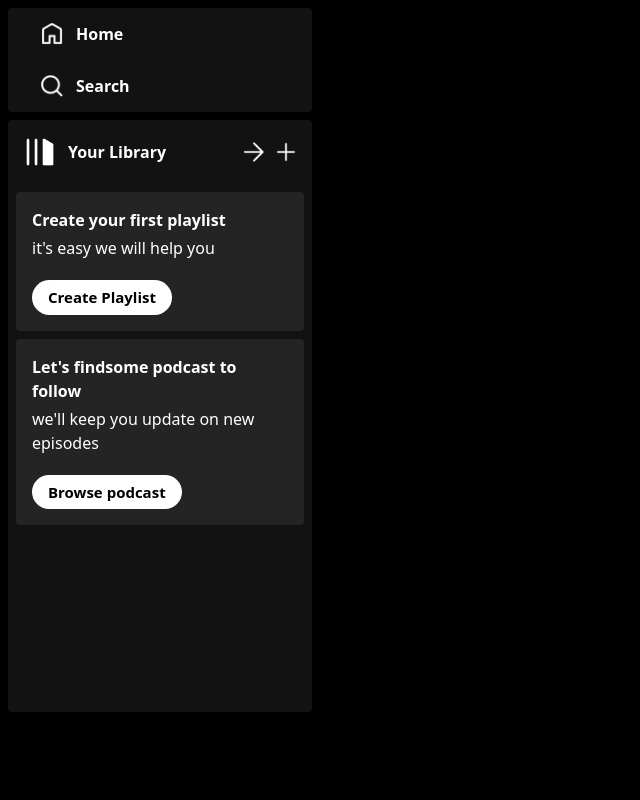
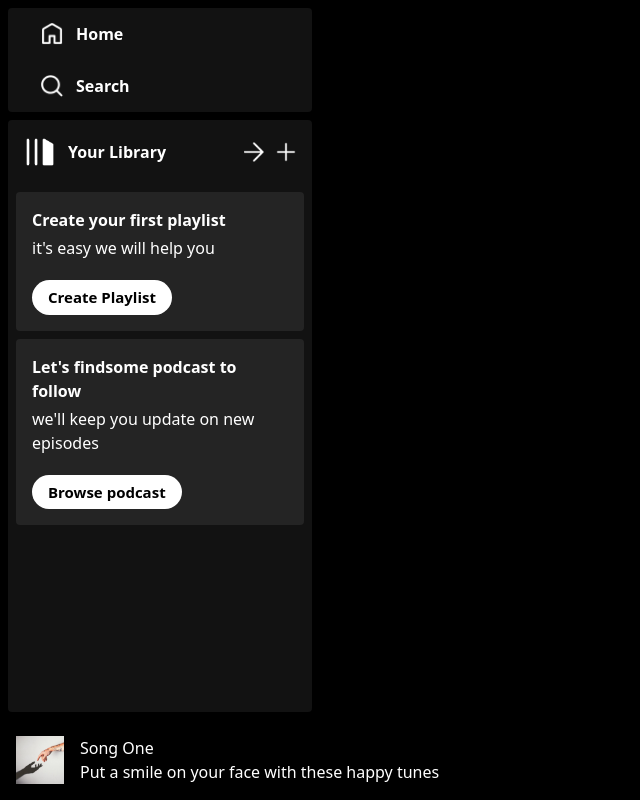
Before and after one commit to MenukaSankalpa/Project-47, a React (Vite) app in the folder spotify-clone/: page / in a window 1280 px wide. Shown: the whole page, without its empty margins (0-640 px from the left). Built offline with nearby package versions, Linux system fonts and the light colour scheme.

Commit message:
player made

```diff
--- a/spotify-clone/src/App.jsx
+++ b/spotify-clone/src/App.jsx
@@ -1,5 +1,6 @@
 import React from 'react'
 import Sidebar from './components/Sidebar'
+import Player from './components/Player'
 
 
 
@@ -9,6 +10,7 @@ const App = () => {
       <div className='h-[90%] flex'>
         <Sidebar />
       </div>
+      <Player/>
     </div>
   )
 }
--- /dev/null
+++ b/spotify-clone/src/components/Player.jsx
@@ -0,0 +1,18 @@
+import React from 'react'
+import { songsData } from '../assets/assets'
+
+const Player = () => {
+  return (
+    <div className='h-[10%] bg-black flex justify-between items-center text-white px-4'>
+        <div className='hidden lg:flex items-center gap-4'>
+            <img className='w-12' src={songsData[0].image} alt=''/>
+            <div>
+                <p>{songsData[0].name}</p>
+                <p>{songsData[0].desc}</p>
+            </div>
+        </div>
+    </div>
+  )
+}
+
+export default Player
```
